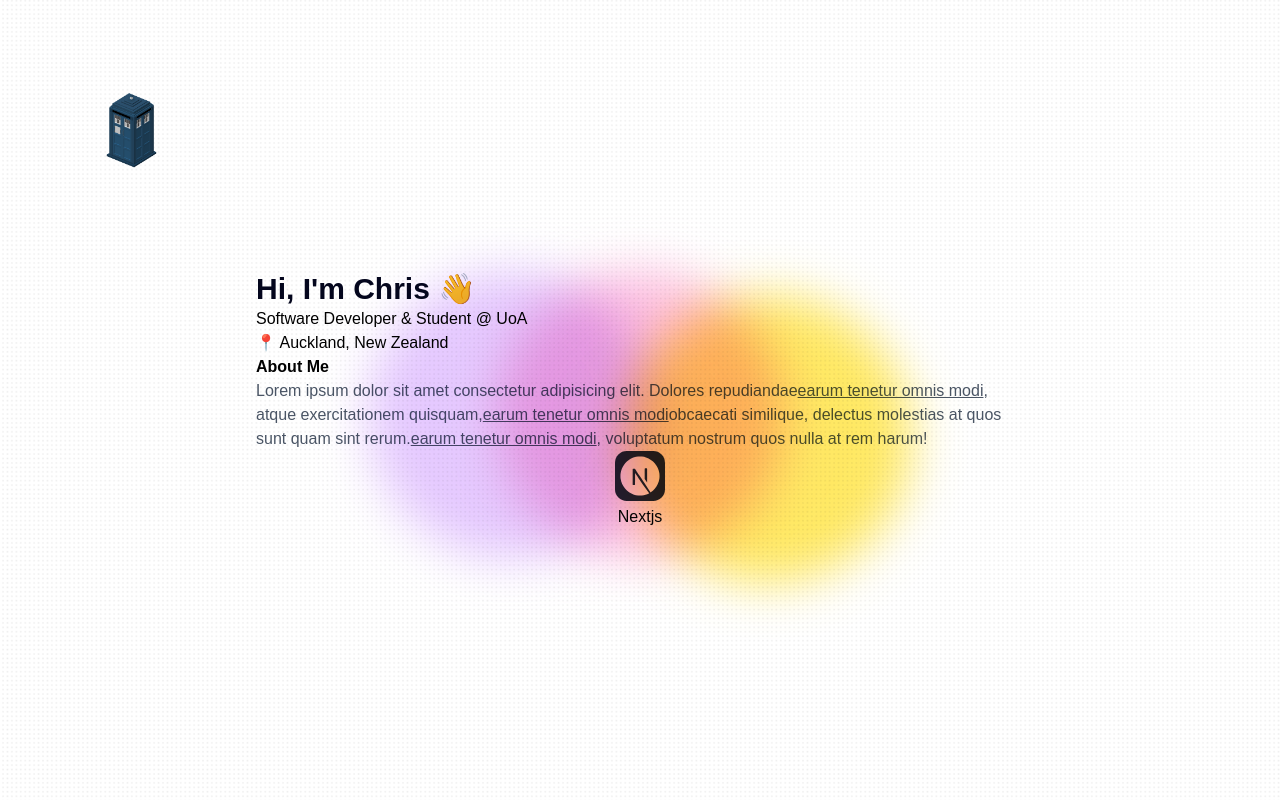
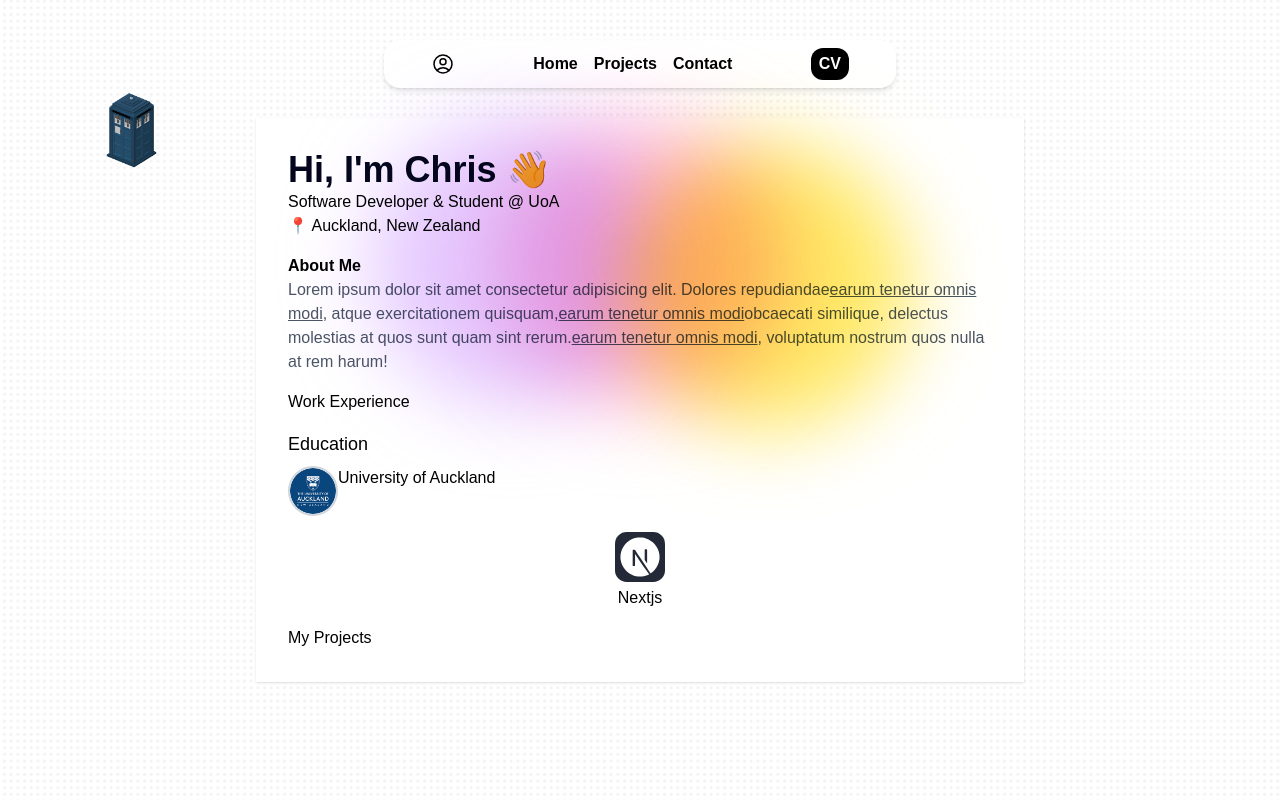
Before and after one commit to cchiem/portfolio, a Next.js app: page / in a window 1280 px wide. Built offline with nearby package versions, Linux system fonts and the light colour scheme; a web font is replaced by a local one.

Commit message:
sections added

```diff
--- a/src/app/page.tsx
+++ b/src/app/page.tsx
@@ -5,7 +5,7 @@ const Home = () => {
     // const gridWidth = 50
     // const gridColor = 'blue-200'
     return (
-        <div className="relative flex min-h-screen min-w-full flex-col items-center justify-center bg-[url('/assets/background/subtle-dots.png')] bg-[size:40px] bg-top bg-repeat">
+        <div className="relative flex min-h-screen min-w-full flex-col items-center justify-center bg-[url('/assets/background/subtle-dots.png')] bg-[size:60px] bg-top bg-repeat">
             {/* <svg
                 className={`absolute inset-0 -z-1 size-full stroke-${gridColor}`}
                 xmlns="http://www.w3.org/2000/svg"
@@ -29,6 +29,30 @@ const Home = () => {
                 </defs>
                 <rect width="100%" height="100%" fill="url(#grid)" />
             </svg> */}
+            <header className="absolute top-10 flex min-w-lg items-center justify-around rounded-2xl bg-white p-2 font-[600] shadow-md">
+                <svg
+                    xmlns="http://www.w3.org/2000/svg"
+                    fill="none"
+                    viewBox="0 0 24 24"
+                    stroke-width="1.5"
+                    stroke="currentColor"
+                    className="size-6"
+                >
+                    <path
+                        stroke-linecap="round"
+                        stroke-linejoin="round"
+                        d="M17.982 18.725A7.488 7.488 0 0 0 12 15.75a7.488 7.488 0 0 0-5.982 2.975m11.963 0a9 9 0 1 0-11.963 0m11.963 0A8.966 8.966 0 0 1 12 21a8.966 8.966 0 0 1-5.982-2.275M15 9.75a3 3 0 1 1-6 0 3 3 0 0 1 6 0Z"
+                    />
+                </svg>
+                <div className="flex items-center gap-4">
+                    <div>Home</div>
+                    <div>Projects</div>
+                    <div>Contact</div>
+                </div>
+                <div className="rounded-xl bg-black px-2 py-1 font-bold text-white">
+                    CV
+                </div>
+            </header>
             <Image
                 src="/assets/gif/tardis.gif"
                 alt="Tardis"
@@ -37,9 +61,9 @@ const Home = () => {
                 className="absolute top-20 left-20"
                 unoptimized={true}
             />
-            <div className="relative max-w-3xl flex-col gap-4">
+            <div className="relative flex max-w-3xl flex-col gap-4 bg-white p-8 shadow-sm">
                 <div className="flex flex-col">
-                    <h1 className="text-3xl font-bold text-[#04061D]">
+                    <h1 className="text-4xl font-bold text-[#04061D]">
                         Hi, I&apos;m Chris 👋
                     </h1>
                     <h2>Software Developer & Student @ UoA</h2>
@@ -47,10 +71,12 @@ const Home = () => {
                 </div>
 
                 {/* BG COLORS */}
-                <div className="absolute top-0 left-1/3 size-72 -translate-x-1/2 rounded-full bg-purple-300 opacity-70 mix-blend-multiply blur-xl filter"></div>
-                <div className="absolute top-0 left-1/2 size-72 -translate-x-1/2 rounded-full bg-pink-300 opacity-70 mix-blend-multiply blur-xl filter"></div>
-                <div className="absolute top-6 left-2/3 size-72 -translate-x-1/2 rounded-full bg-yellow-300 opacity-70 mix-blend-multiply blur-xl filter"></div>
-                <div className="">
+                <div className="absolute top-0 left-1/3 size-72 -translate-x-1/2 rounded-full bg-purple-300 opacity-70 mix-blend-multiply blur-2xl filter"></div>
+                <div className="absolute top-0 left-1/2 size-72 -translate-x-1/2 rounded-full bg-pink-300 opacity-70 mix-blend-multiply blur-2xl filter"></div>
+                <div className="absolute top-6 left-2/3 size-72 -translate-x-1/2 rounded-full bg-yellow-300 opacity-70 mix-blend-multiply blur-2xl filter"></div>
+
+                {/* ABOUT ME */}
+                <div className="flex flex-col">
                     <h2 className="font-bold">About Me</h2>
                     <p className="text-gray-600">
                         Lorem ipsum dolor sit amet consectetur adipisicing elit.
@@ -71,6 +97,24 @@ const Home = () => {
                     </p>
                 </div>
 
+                <div>
+                    <h1>Work Experience</h1>
+                </div>
+
+                <div className="flex flex-col gap-2">
+                    <h1 className="font-500 text-lg">Education</h1>
+                    <div className="flex flex-row">
+                        <Image
+                            src="/assets/icons/UOA-icon.png"
+                            alt="University of Auckland"
+                            width={50}
+                            height={50}
+                            className="rounded-full border-2 border-gray-300"
+                        />
+                        <h1>University of Auckland</h1>
+                    </div>
+                </div>
+
                 {/* Skills */}
                 <div>
                     <div className="flex flex-col items-center gap-1">
@@ -83,6 +127,10 @@ const Home = () => {
                         <p>Nextjs</p>
                     </div>
                 </div>
+
+                <div>
+                    <h1>My Projects</h1>
+                </div>
             </div>
         </div>
     )
```
Also changed, not shown: public/assets/icons/UOA-icon.png (added), 1 other file (tests, documents, lock files or other folders).
